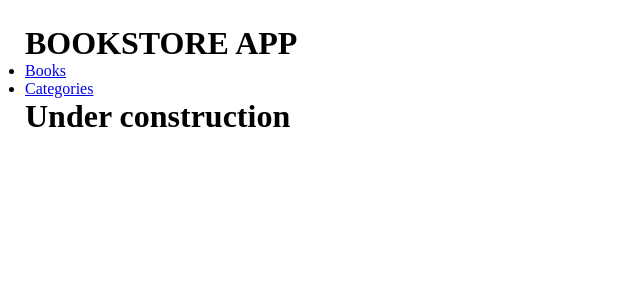
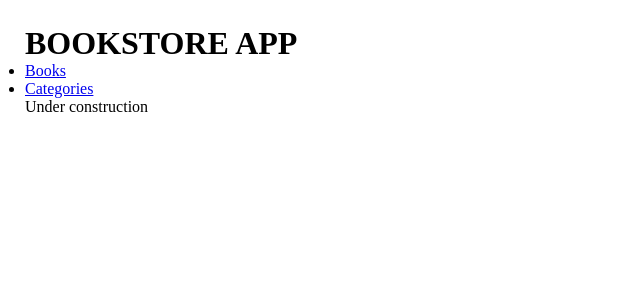
Before and after one commit to DanSam5K/Bookstore-React-Redux-App, a React (Create React App) app: page /categories in a window 1280 px wide. Shown: the top 300 px of the page, without its empty margins (0-640 px from the left). Built offline with nearby package versions, Linux system fonts and the light colour scheme.

Commit message:
Refactor code, remove comments and Optional fixes

```diff
--- a/src/App.js
+++ b/src/App.js
@@ -1,14 +1,13 @@
 import React from 'react';
 import { BrowserRouter as Router, Switch, Route } from 'react-router-dom';
 import Books from './components/Books';
-import Categories from './components/Categories';
-import NavbarComponent from './components/Navbar';
+import Categories from './redux/category/Categories';
+import Navbar from './components/Navbar';
 
 const App = () => (
   <>
     <Router>
-      <NavbarComponent />
-      <div>
+      <Navbar />
       <div>
         <Switch>
           <Route path="/categories">
@@ -19,7 +18,6 @@ const App = () => (
           </Route>
         </Switch>
       </div>
-      </div>
     </Router>
   </>
 );
--- a/src/components/Categories.js
+++ /dev/null
@@ -1,9 +0,0 @@
-import React from 'react';
-
-const Categories = () => (
-  <div className="container">
-    <h1>Under construction</h1>
-  </div>
-);
-
-export default Categories;
--- a/src/components/Navbar.js
+++ b/src/components/Navbar.js
@@ -1,7 +1,7 @@
 import React from 'react';
 import { Link } from 'react-router-dom';
 
-const NavbarComponent = () => (
+const Navbar = () => (
   <div>
     <h1>BOOKSTORE APP</h1>
     <nav>
@@ -21,4 +21,4 @@ const NavbarComponent = () => (
   </div>
 );
 
-export default NavbarComponent;
+export default Navbar;
--- a/src/redux/books/books.js
+++ b/src/redux/books/books.js
@@ -1,7 +1,7 @@
-import initialBooks from './initialBooks';
-
 const ADD_BOOK = 'bookStore/books/ADD_BOOK';
 const REMOVE_BOOK = 'bookStore/books/REMOVE_BOOK';
+
+const initialBooks = [];
 
 export const addBook = (book) => ({
   type: ADD_BOOK,
--- a/src/redux/books/initialBooks.js
+++ /dev/null
@@ -1,3 +0,0 @@
-const initialBooks = [];
-
-export default initialBooks;
```
Also changed, not shown: src/components/Form.js (+0 -27 lines), 1 other file (tests, documents, lock files or other folders). Lines whose indentation alone changed are shown as unchanged.
